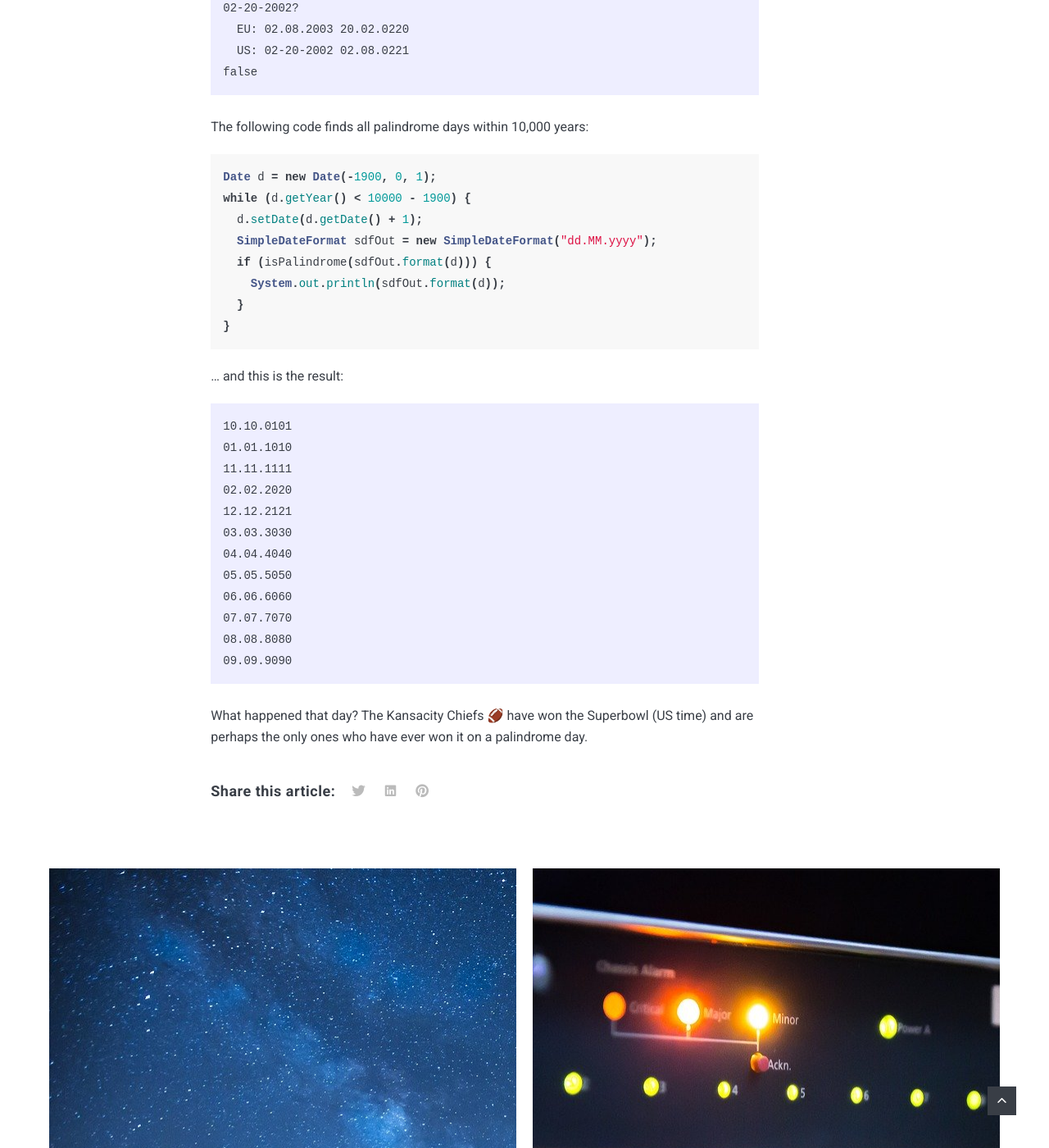
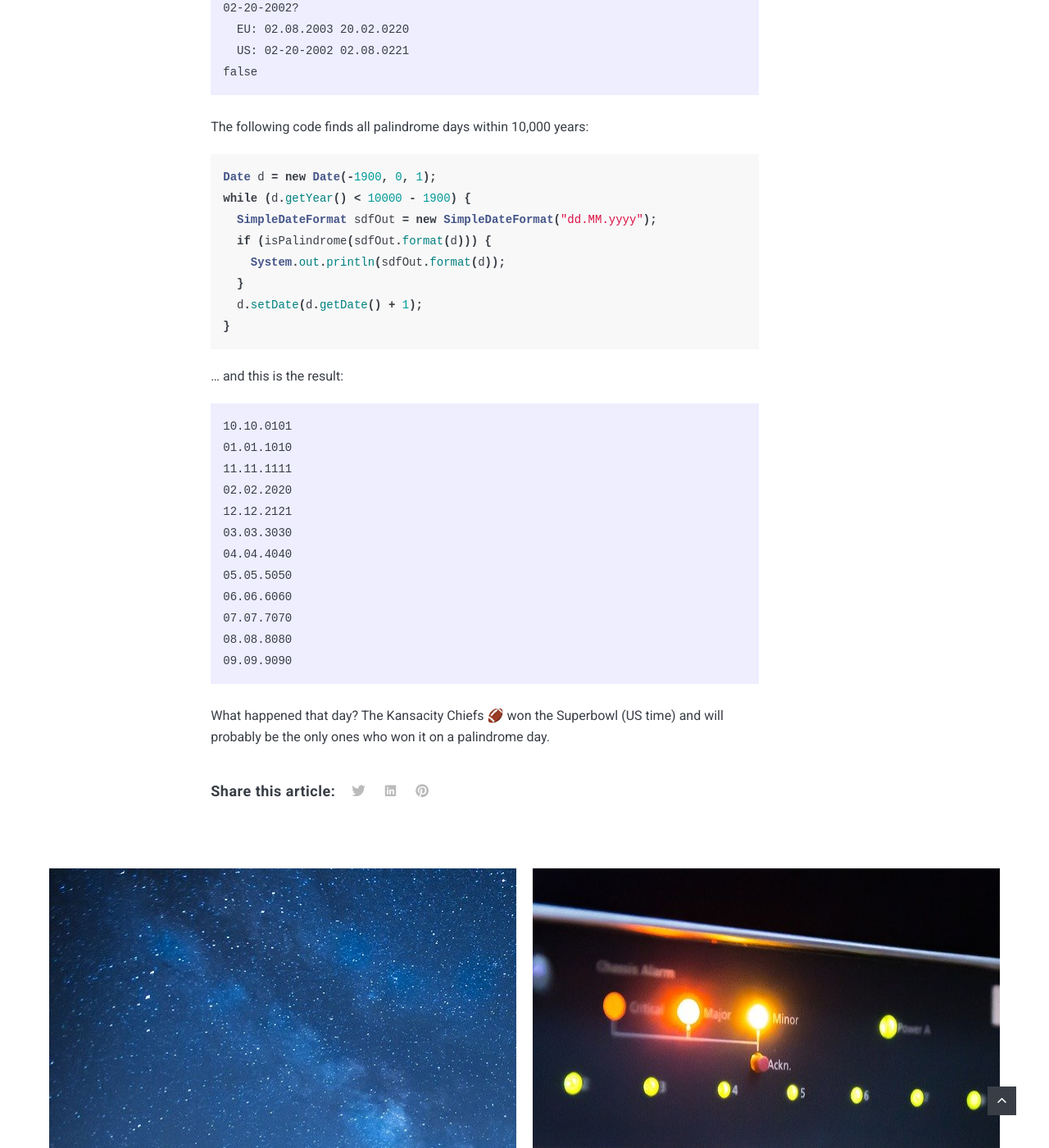
Before and after one commit to choas/choas.github.io, a Jekyll site: the page built from _posts/2020-02-02-palindrome-day.md, in a window 1280 px wide and 1400 px high, scrolled down 3409 px. Shown: the whole window at 82% size. Built offline with Jekyll 4.4.1, drawn with Linux system fonts in a browser that asks for light colours; nearby versions of some CDN libraries.

Commit message:
adjust code and 'will'

````diff
--- a/_posts/2020-02-02-palindrome-day.md
+++ b/_posts/2020-02-02-palindrome-day.md
@@ -98,11 +98,11 @@ The following code finds all palindrome days within 10,000 years:
 {% highlight java %}
 Date d = new Date(-1900, 0, 1);
 while (d.getYear() < 10000 - 1900) {
-  d.setDate(d.getDate() + 1);
   SimpleDateFormat sdfOut = new SimpleDateFormat("dd.MM.yyyy");
   if (isPalindrome(sdfOut.format(d))) {
     System.out.println(sdfOut.format(d));
   }
+  d.setDate(d.getDate() + 1);
 }
 {% endhighlight %}
 
@@ -124,4 +124,4 @@ while (d.getYear() < 10000 - 1900) {
 ```
 
 <br />
-What happened that day? The Kansacity Chiefs 🏈 have won the Superbowl (US time) and are perhaps the only ones who have ever won it on a palindrome day.
+What happened that day? The Kansacity Chiefs 🏈 won the Superbowl (US time) and will probably be the only ones who won it on a palindrome day.
````
